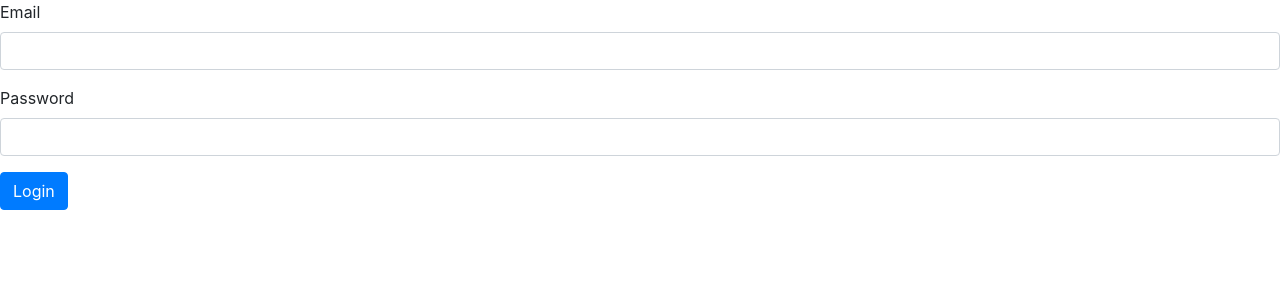
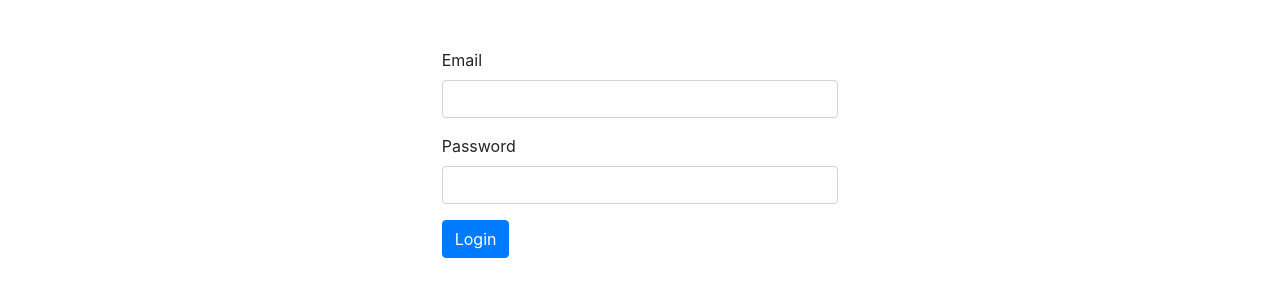
Before and after one commit to fbadel/GoT-fan-app, an Angular app: page /login in a window 1280 px wide. Shown: the top 300 px of the page. Built offline with nearby package versions, Linux system fonts and the light colour scheme.

Commit message:
Center login form and add reactive with

```diff
--- a/src/app/auth/page/login/login.component.html
+++ b/src/app/auth/page/login/login.component.html
@@ -1,3 +1,4 @@
+<div class=".col-sm-12 col-md-6  col-lg-4 mx-auto login-container">
 <form [formGroup]="loginForm" (ngSubmit)="onSubmit()">
     <div class="form-group">
         <label for="email">Email</label>
@@ -24,3 +25,4 @@
         </button> </div>
 
 </form>
+</div>
--- a/src/app/auth/page/login/login.component.scss
+++ b/src/app/auth/page/login/login.component.scss
@@ -0,0 +1,3 @@
+.login-container {
+    margin-top: 3rem;
+}
```
